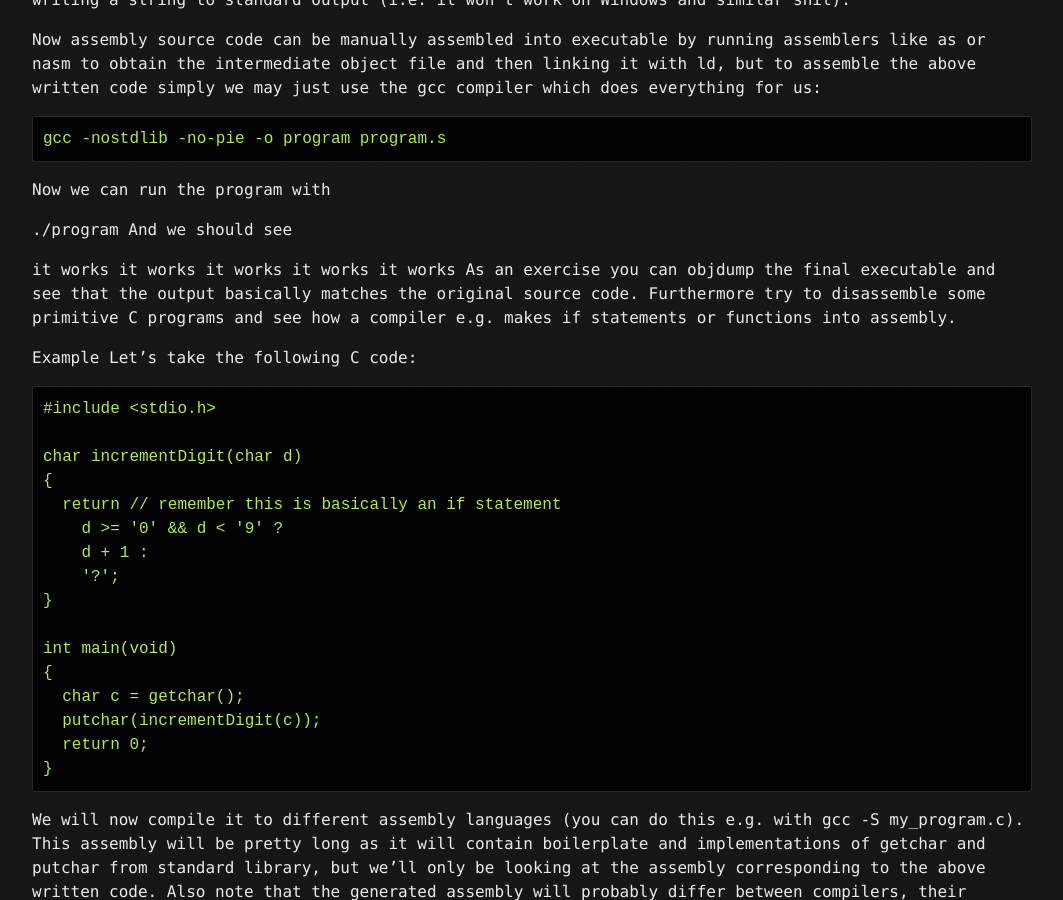
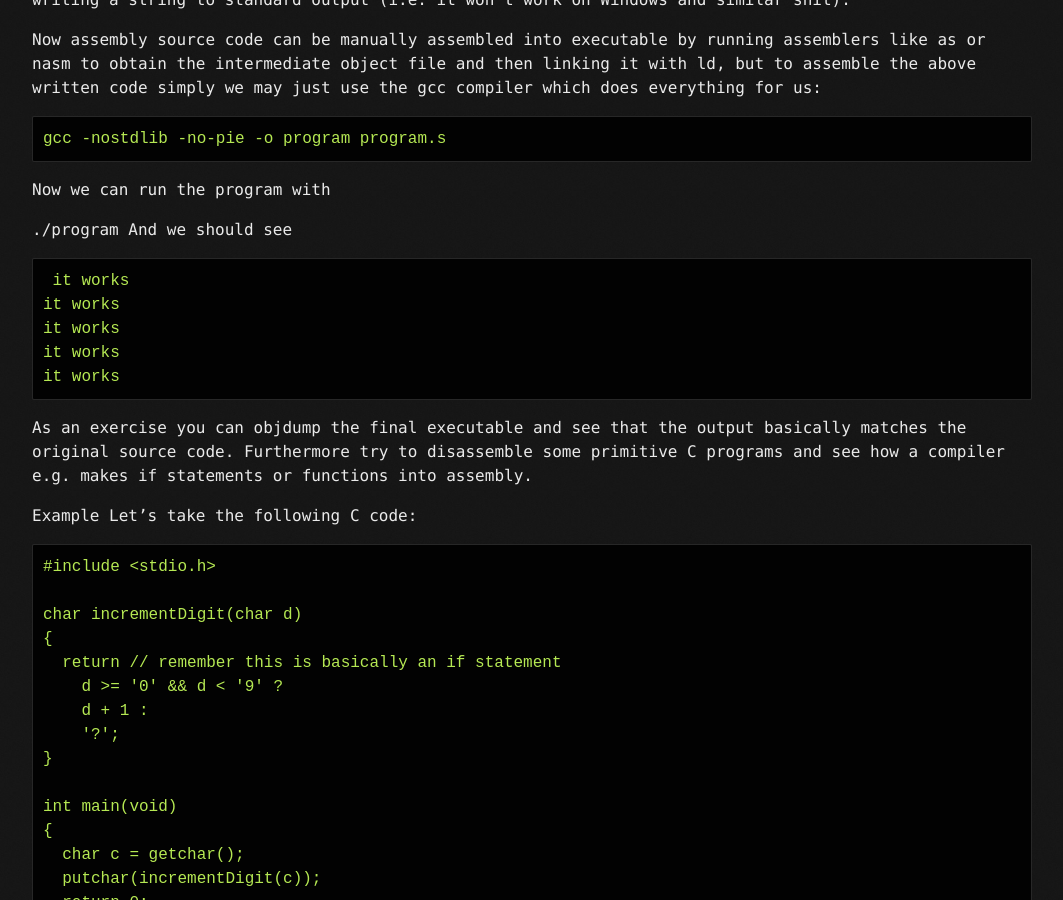
Before and after one commit to znkkw/znkkw.github.io, a Jekyll site: the page built from _posts/2023-12-24-Assembly.md, in a window 1280 px wide and 900 px high, scrolled down 2049 px. Shown: the whole window, without its empty margins (108-1171 px from the left). Built offline with Jekyll 4.4.1, drawn with Linux system fonts in a browser that asks for light colours.

Commit message:
Update 2023-12-24-Assembly.md

````diff
--- a/_posts/2023-12-24-Assembly.md
+++ b/_posts/2023-12-24-Assembly.md
@@ -90,11 +90,13 @@ Now we can run the program with
 ./program
 And we should see
 
+```term
+ it works
 it works
 it works
 it works
 it works
-it works
+```
 As an exercise you can objdump the final executable and see that the output basically matches the original source code.
 Furthermore try to disassemble some primitive C programs and see how a compiler e.g. makes if statements or functions into
 assembly.
````
